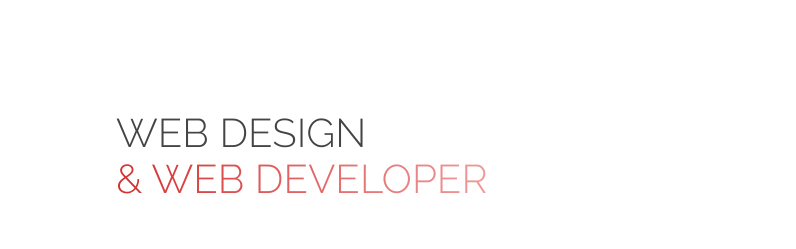
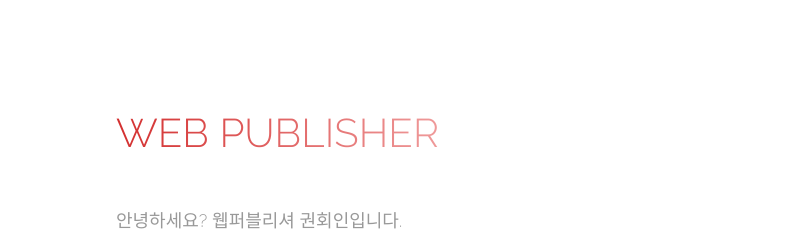
Before and after one commit to kwonhoein/hi, a plain HTML site: page index.html in a window 1280 px wide. Shown: the part 130-379 px from the top of the page, 484-1280 px from the left. Drawn offline with nearby package versions, Linux system fonts and the light colour scheme; some icons are missing; files whose address does not match are found by name.

Commit message:
Update index.html

```diff
--- a/index.html
+++ b/index.html
@@ -50,8 +50,8 @@
                <!-- .p_right.fr>dl>dt+dd -->
                <div class="p_right fr">
                    <dl>
-                       <dt> WEB DESIGN <br />
-                        <span>&amp; WEB DEVELOPER </span>
+                       <dt>
+                        <span>WEB PUBLISHER </span>
                        </dt>
 
                        <dd>
```
